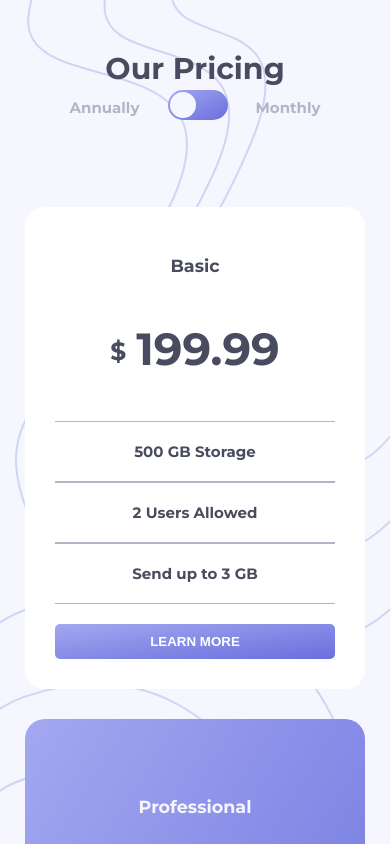
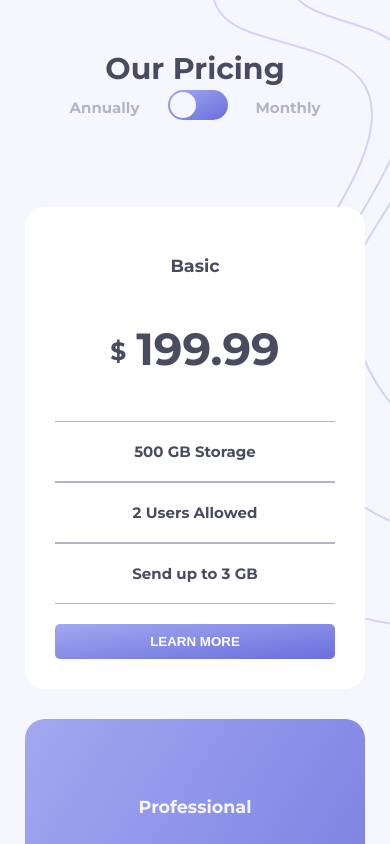
Before and after one commit to tien-nguyen-95/front-end-2, a plain HTML site: page index.html in a window 390 px wide. Shown: the top 844 px of the page. Drawn offline with Linux system fonts and the light colour scheme.

Commit message:
bg-mobile

```diff
--- a/css/style.sass
+++ b/css/style.sass
@@ -129,6 +129,10 @@ button:hover
         border: .5px solid white
 
 @media only screen and (max-width: 768px)
+    body
+        background-image: url('../images/bg-top.svg')
+        background-position: 200px -30px
+        background-repeat: no-repeat
     .container
         max-width: $mobile
     .content
```
Also changed, not shown: css/style.css, 1 other file.
